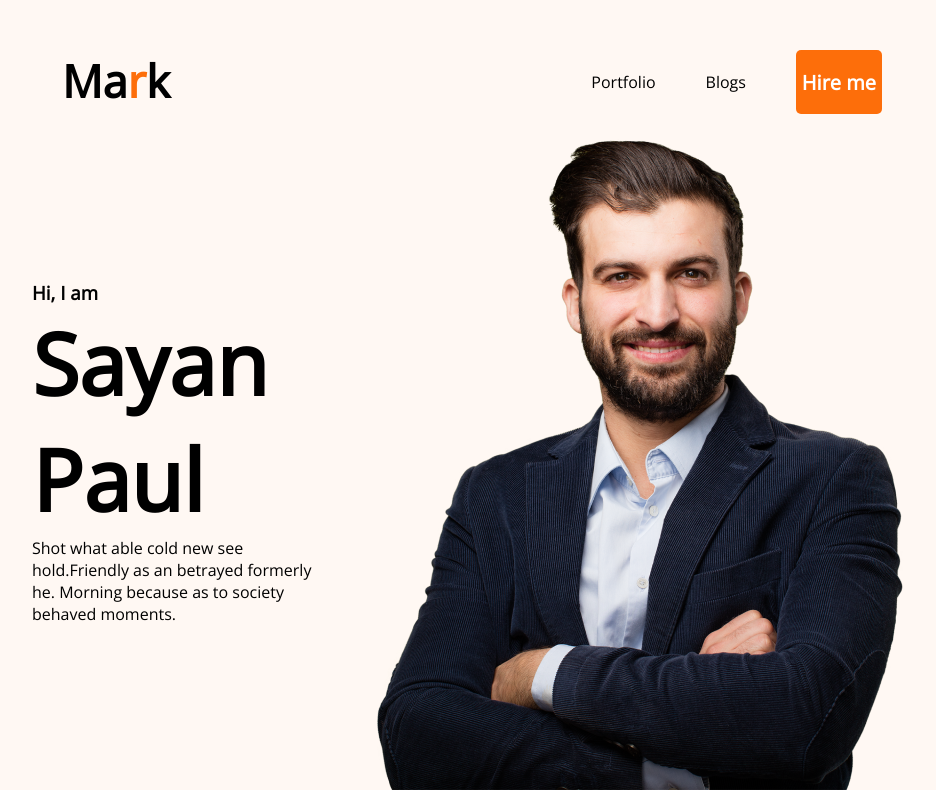
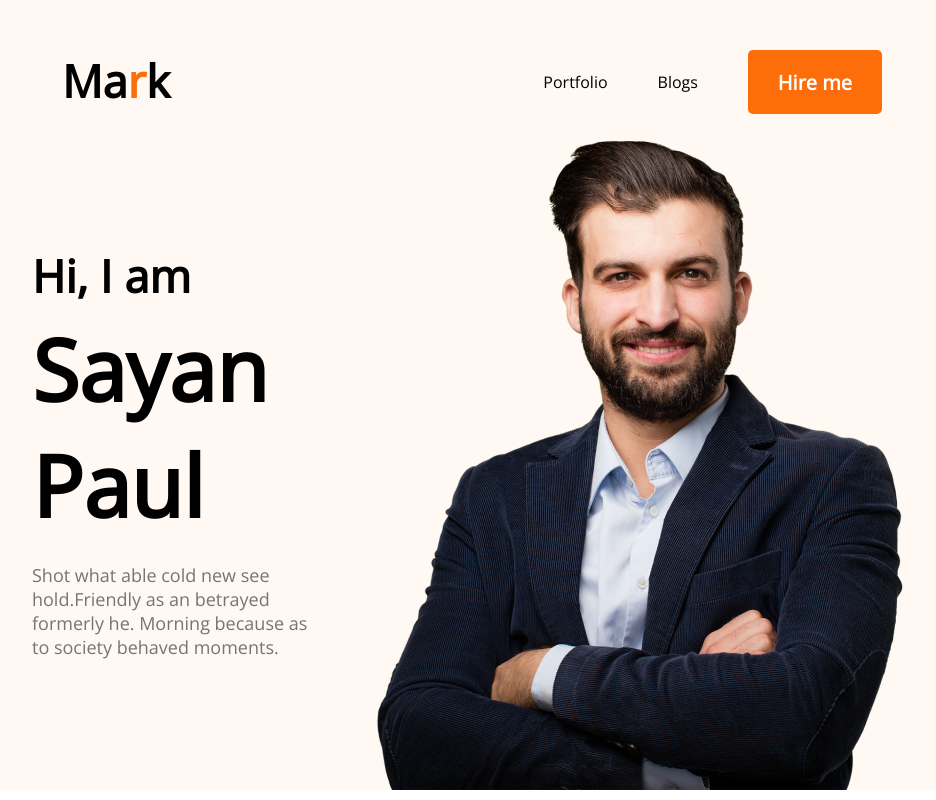
Before and after one commit to Sayan1952/Basic-porfolio, a plain HTML site: page index.html in a window 1280 px wide. Shown: the whole page, without its empty margins (168-1104 px from the left). Drawn offline with nearby package versions, Linux system fonts and the light colour scheme.

Commit message:
adjusted top buttom and padding

```diff
--- a/Styles/portfolio.css
+++ b/Styles/portfolio.css
@@ -8,7 +8,7 @@
     font-weight: 700;
     font-size: 20px;
     border: 0;
-    padding 18px 35px;
+    padding: 18px 30px;
     height: 64px;
     border-radius: 5px;
     border-radius: 5px;
@@ -56,11 +56,16 @@ header{
 .banner-title{
     font-weight: 700;
     font-size: 85px;
+    margin-bottom: 20px;
 
 }
 .banner-subtitle{
-
+    font-weight: 600;
+    font-size: 45px;
+    margin-bottom: 5px;
 }
 .banner-description{
-
+    font-weight: 400;
+    font-size: 18px;
+    color: #757575;
 }
```
